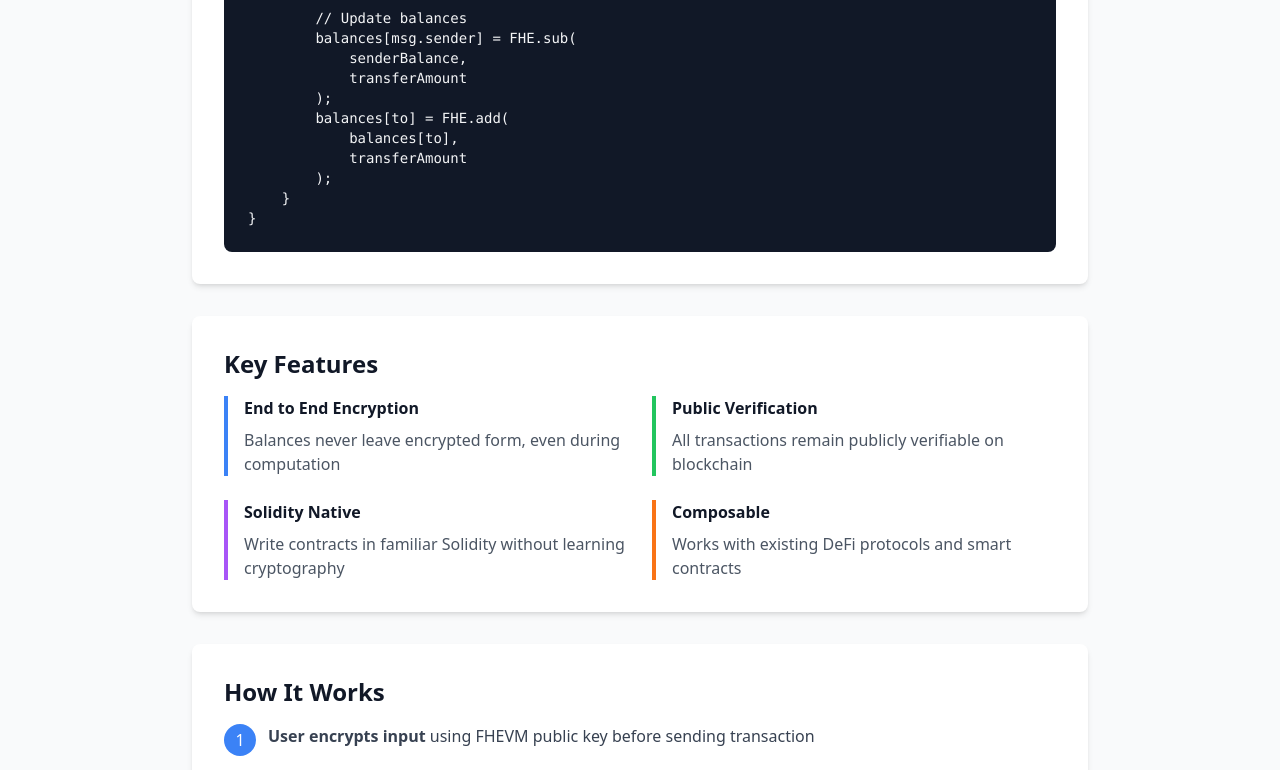
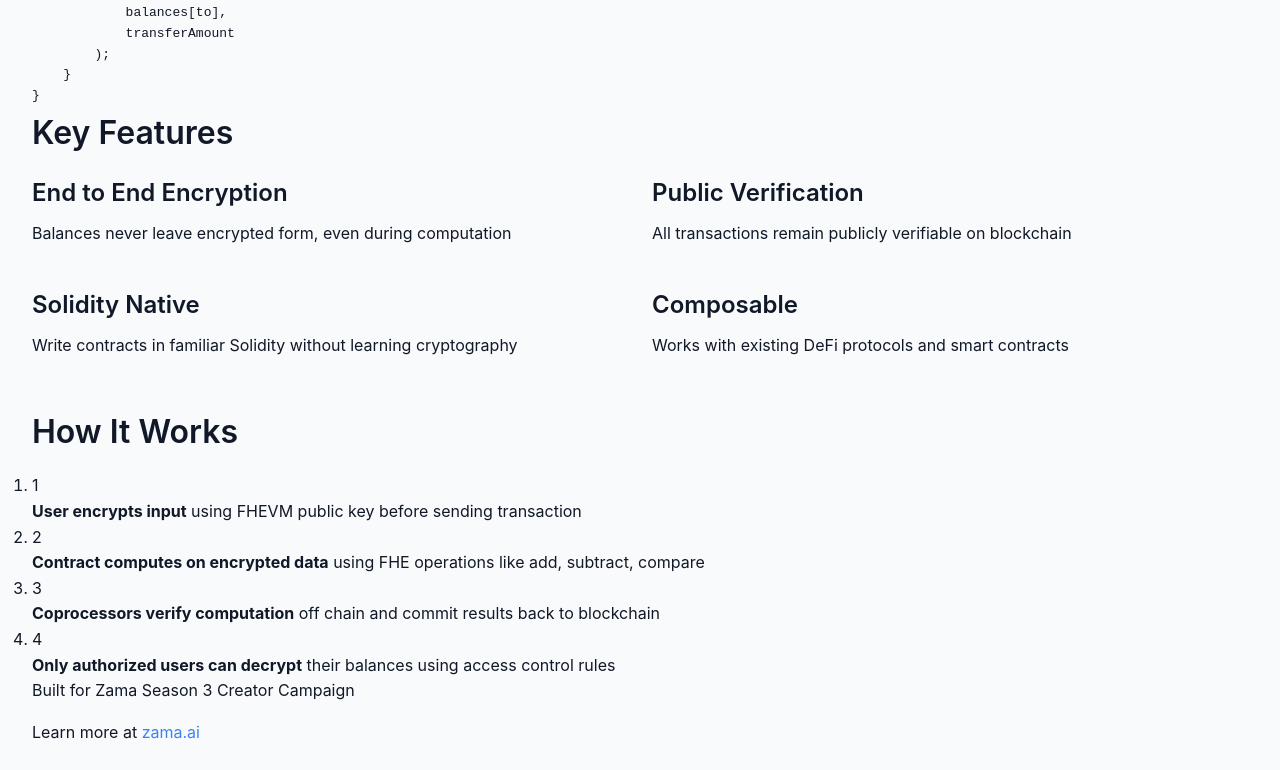
Before and after one commit to ykhushbu183/zama-fhevm-tutorial, a Next.js app: page / in a window 1280 px wide. Shown: the part 1096-1866 px from the top of the page. Built offline with nearby package versions, Linux system fonts and the light colour scheme.

Commit message:
Update globals.css

```diff
--- a/src/app/globals.css
+++ b/src/app/globals.css
@@ -1,7 +1,126 @@
-@tailwind base;
-@tailwind components;
-@tailwind utilities;
+* {
+  box-sizing: border-box;
+  padding: 0;
+  margin: 0;
+}
+
+html,
+body {
+  max-width: 100vw;
+  overflow-x: hidden;
+}
 
 body {
-  @apply bg-gray-50 text-gray-900;
+  font-family: -apple-system, BlinkMacSystemFont, 'Segoe UI', Roboto, sans-serif;
+  background: #f9fafb;
+  color: #111827;
+  line-height: 1.6;
 }
+
+main {
+  min-height: 100vh;
+  padding: 2rem;
+}
+
+h1 {
+  font-size: 2.5rem;
+  font-weight: 700;
+  margin-bottom: 1rem;
+}
+
+h2 {
+  font-size: 2rem;
+  font-weight: 600;
+  margin-bottom: 1rem;
+}
+
+h3 {
+  font-size: 1.5rem;
+  font-weight: 600;
+  margin-bottom: 0.5rem;
+}
+
+p {
+  margin-bottom: 1rem;
+}
+
+.container {
+  max-width: 1200px;
+  margin: 0 auto;
+}
+
+.card {
+  background: white;
+  padding: 2rem;
+  border-radius: 12px;
+  box-shadow: 0 1px 3px rgba(0, 0, 0, 0.1);
+  margin-bottom: 2rem;
+}
+
+.code-block {
+  background: #1e293b;
+  color: #e2e8f0;
+  padding: 1.5rem;
+  border-radius: 8px;
+  overflow-x: auto;
+  font-family: 'Courier New', monospace;
+  font-size: 0.9rem;
+  line-height: 1.5;
+}
+
+.grid {
+  display: grid;
+  gap: 1.5rem;
+  margin-bottom: 2rem;
+}
+
+@media (min-width: 768px) {
+  .grid {
+    grid-template-columns: repeat(2, 1fr);
+  }
+}
+
+.feature-card {
+  border-left: 4px solid #3b82f6;
+  padding-left: 1rem;
+}
+
+.step {
+  display: flex;
+  gap: 1rem;
+  margin-bottom: 1.5rem;
+}
+
+.step-number {
+  flex-shrink: 0;
+  width: 2rem;
+  height: 2rem;
+  background: #3b82f6;
+  color: white;
+  border-radius: 50%;
+  display: flex;
+  align-items: center;
+  justify-content: center;
+  font-weight: 600;
+}
+
+.header {
+  text-align: center;
+  margin-bottom: 3rem;
+}
+
+.footer {
+  text-align: center;
+  padding-top: 2rem;
+  border-top: 1px solid #e5e7eb;
+  color: #6b7280;
+}
+
+a {
+  color: #3b82f6;
+  text-decoration: none;
+}
+
+a:hover {
+  text-decoration: underline;
+}
```
